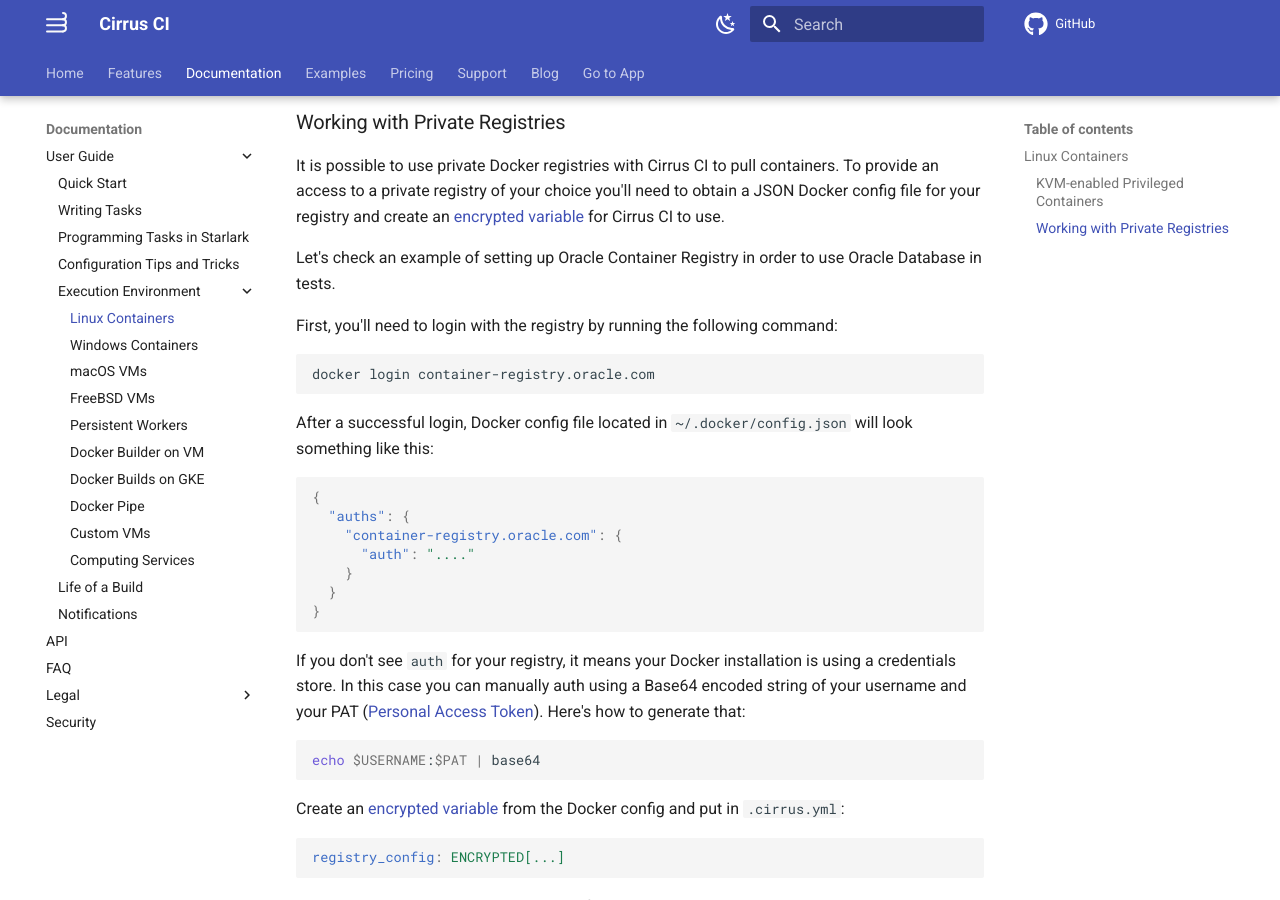
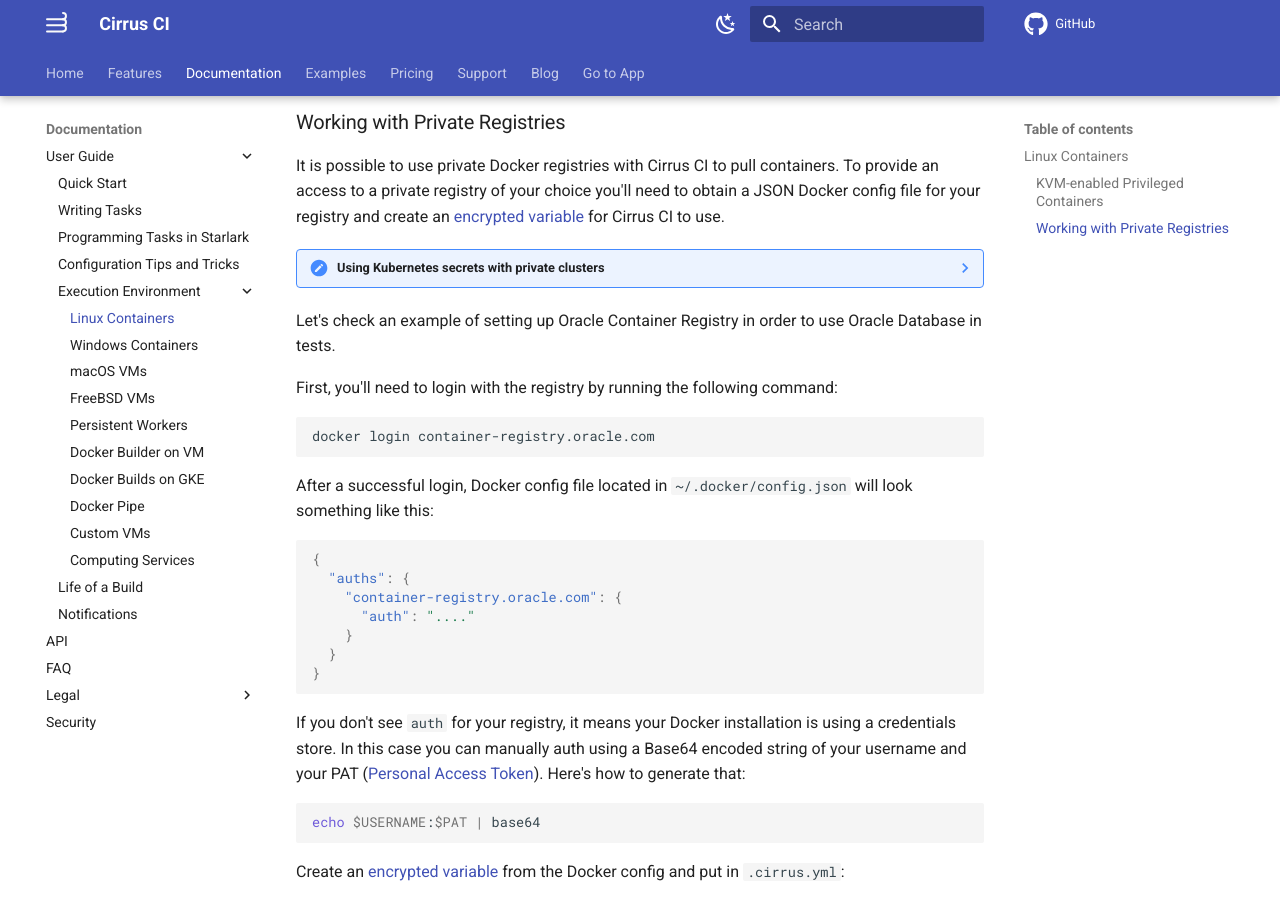
Before and after one commit to cirruslabs/cirrus-ci-docs, an MkDocs documentation site: the page built from docs/guide/linux.md, in a window 1280 px wide and 900 px high, scrolled down 1694 px. Built offline with MkDocs 1.6.1 and Material for MkDocs 9.7.7, drawn with Linux system fonts in a browser that asks for light colours; comment, search, counter and statistics services are not loaded; part of the change alters nothing that is shown.

Commit message:
Document Kubernetes secret as `registry_config` (#1109)

````diff
--- a/docs/guide/linux.md
+++ b/docs/guide/linux.md
@@ -110,6 +110,18 @@ It is possible to use private Docker registries with Cirrus CI to pull container
 of your choice you'll need to obtain a JSON Docker config file for your registry and create an [encrypted variable](writing-tasks.md#encrypted-variables)
 for Cirrus CI to use.
 
+??? note "Using Kubernetes secrets with private clusters"
+    Alternatively, if you are using Cirrus CI with [your private Kubernetes cluster](supported-computing-services.md)
+    you can [create a `kubernetes.io/dockerconfigjson` secret](https://kubernetes.io/docs/tasks/configure-pod-container/pull-image-private-registry/)
+    and just use it's name for `registry_config`:
+
+    ```yaml
+    task:
+      gke_container:
+        image: secret:image
+        registry_config: myregistrykey
+    ```
+
 Let's check an example of setting up Oracle Container Registry in order to use Oracle Database in tests.
 
 First, you'll need to login with the registry by running the following command:
````
